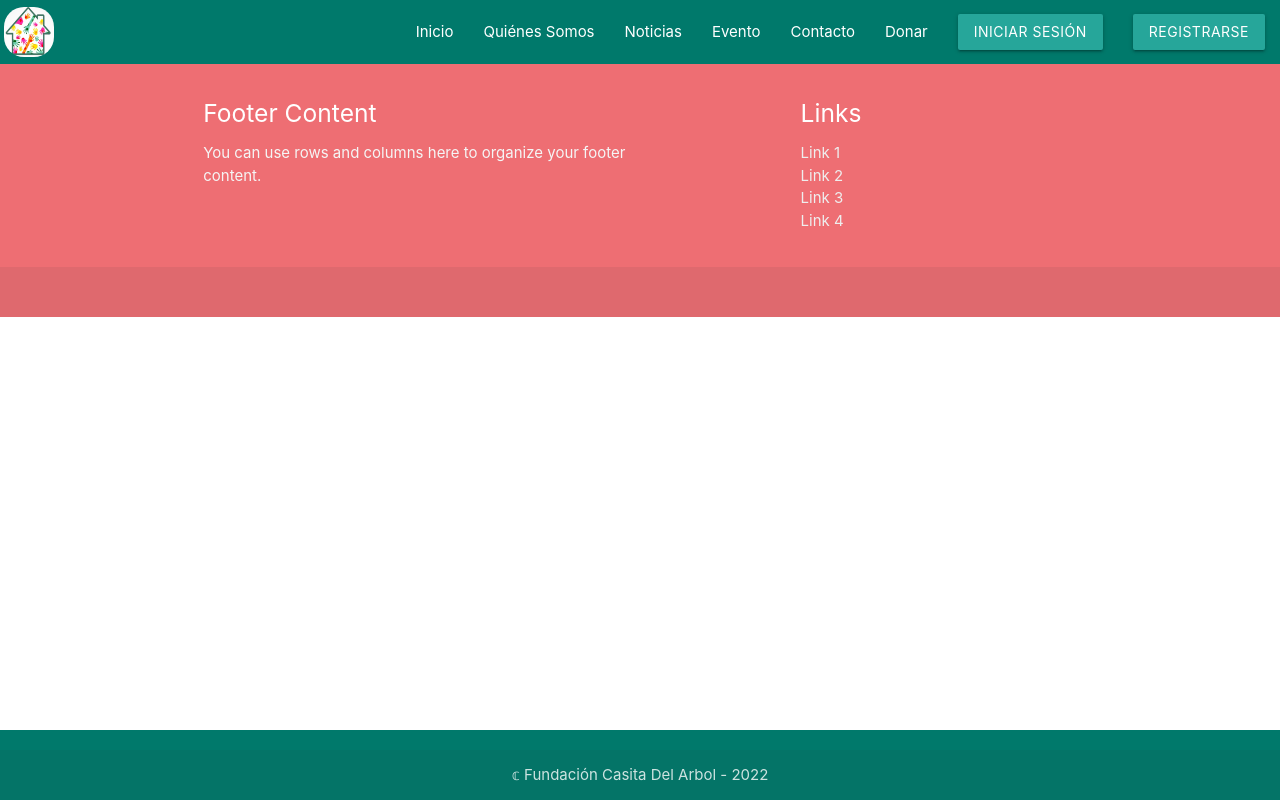
After one commit to ONF-Production/blog, a Django app: page /noticias/contacto/ in a window 1280 px wide. The commit adds this page. Run offline with Django 4.2, Linux system fonts and the light colour scheme; some libraries are stand-ins or nearby versions.

Commit message:
parte de contacto

```diff
--- a/casArbol/apps/noticia/urls.py
+++ b/casArbol/apps/noticia/urls.py
@@ -11,4 +11,5 @@ urlpatterns = [
     path('comentario/<int:id>/approve', views.comment_approve, name='comment_approve'),
     path('comentario/<int:id>/remove', views.comment_remove, name='comment_remove'),
     path('evento/', views.evento, name='evento'),
+    path('contacto/', views.contacto, name='contacto'),
 ]+static(settings.MEDIA_URL,document_root=settings.MEDIA_ROOT,show_indexes=True) + static(settings.STATIC_URL, document_root=settings.STATIC_ROOT,show_indexes=True)
--- a/casArbol/apps/noticia/views.py
+++ b/casArbol/apps/noticia/views.py
@@ -18,8 +18,12 @@ def index(request):
     }
     return render(request, 'index.html',context)
 
+
 def nosotros(request):
     return render(request, 'nosotros.html',{})
+
+def contacto(request):
+    return render(request, 'contacto.html',{})
 
 def noticias(request):
     lista_noticias = Noticia.objects.all().order_by('creado')
--- a/casArbol/static/css/style.css
+++ b/casArbol/static/css/style.css
@@ -5,6 +5,16 @@
  *
  * Made By MaterializeCSS.com
  */
+
+body {
+    display: flex;
+    min-height: 100vh;
+    flex-direction: column;
+  }
+
+  main {
+    flex: 1 0 auto;
+  }
 
 img.pequeña{
   width: 50px;
--- a/casArbol/template/base.html
+++ b/casArbol/template/base.html
@@ -42,11 +42,11 @@
         <li><a href="{% url 'nosotros' %}" >Quiénes Somos</a></li>
         <li><a href="{% url 'noticias' %}" >Noticias</a></li>
         <li><a href="{% url 'evento' %}" >Evento</a></li>
-        <li><a href="#" >Contacto</a></li>
+        <li><a href="{% url 'contacto' %}" >Contacto</a></li>
         <li><a href="#" >Donar</a></li>
         {% if user.is_authenticated %}
         <li>
-          <h5>Hola {{ user.username }}</h5>
+          <h5 class="purple circle">{{ user.username }}</h5>
         </li>
         <li>
           <a class="btn btn-primary" href="{%url 'apps.registro:logout'%}">Cerrar Sesión</a>
@@ -71,7 +71,7 @@
         <li><a href="#" >Donar</a></li>
         {% if user.is_authenticated %}
       <div class="d-flex" style="margin-top: 1%;">
-        <h5>Hola {{ user.username }}</h5>
+        <h5 class="purple">{{ user.username }}</h5>
       </div>
       <div class="d-flex" style="margin-left: 2%;">
         <a class="btn btn-primary" href="{%url 'apps.registro:logout'%}">Cerrar Sesión</a>
--- /dev/null
+++ b/casArbol/template/contacto.html
@@ -0,0 +1,34 @@
+{% extends 'base.html' %}
+{% load static %}
+{% block contenido %}
+
+
+<main >
+    <footer class="page-footer" class="cantainer">
+          <div class="container">
+            <div class="row">
+              <div class="col l6 s12">
+                <h5 class="white-text">Footer Content</h5>
+                <p class="grey-text text-lighten-4">You can use rows and columns here to organize your footer content.</p>
+              </div>
+              <div class="col l4 offset-l2 s12">
+                <h5 class="white-text">Links</h5>
+                <ul>
+                  <li><a class="grey-text text-lighten-3" href="#!">Link 1</a></li>
+                  <li><a class="grey-text text-lighten-3" href="#!">Link 2</a></li>
+                  <li><a class="grey-text text-lighten-3" href="#!">Link 3</a></li>
+                  <li><a class="grey-text text-lighten-3" href="#!">Link 4</a></li>
+                </ul>
+              </div>
+            </div>
+          </div>
+          <div class="footer-copyright">
+            <div class="container">
+
+            <a class="grey-text text-lighten-4 right" href="#!"></a>
+            </div>
+          </div>
+        </footer>
+    </main>
+
+{% endblock %}
```
